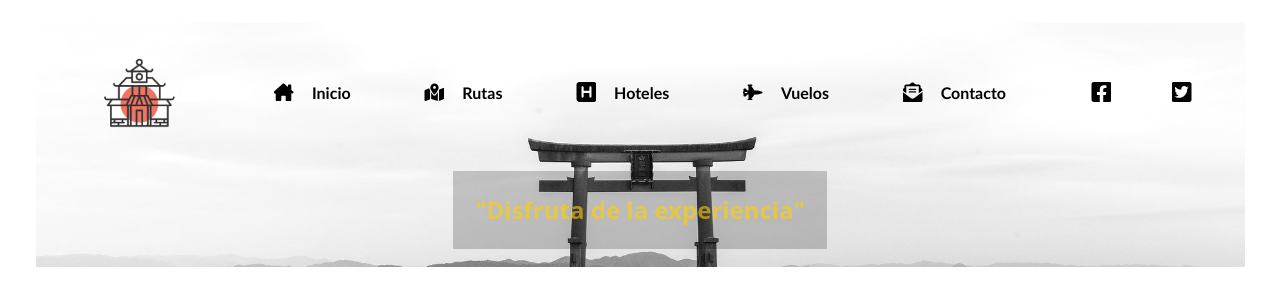
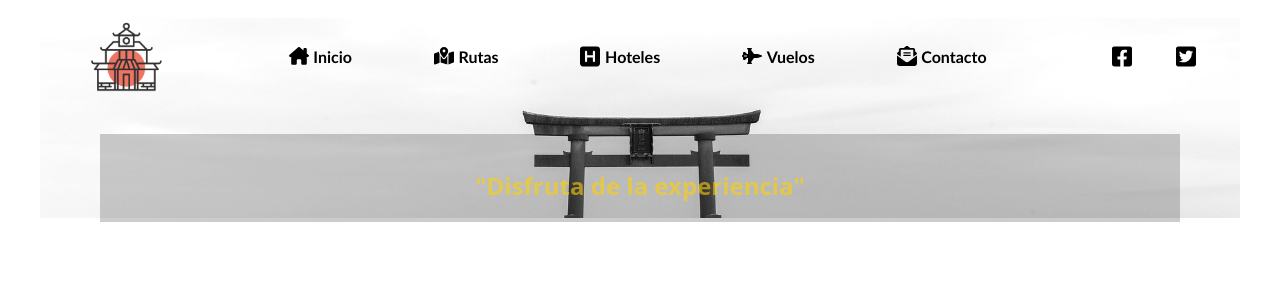
Before and after one commit to Nacho1886/sprint1, a plain HTML site: page nivel2/index.html in a window 1280 px wide. Drawn offline with Linux system fonts and the light colour scheme.

Commit message:
header finalizado

```diff
--- a/nivel2/index.html
+++ b/nivel2/index.html
@@ -9,8 +9,8 @@
     </head>
     <body>
         <header class="containers header">
-            <div class=" rowStyle">
-                <div class=" paragraph shortStyle1">
+            <div class=" rowStyle fullMenu">
+                <div class=" paragraph shortStyle1 menuResponsive">
                     <img class="logo hoverStyle" src="images\logo.png" alt="logo">
                 </div>
                 <div class=" paragraph menuResponsive longStyle1">
--- a/nivel2/style.css
+++ b/nivel2/style.css
@@ -1,8 +1,8 @@
 * {
     flex-direction: column;
     flex-wrap: nowrap;
-    padding: 4.5px;
-    margin: 4.5px;
+/*     padding: 4.5px;
+    margin: 4.5px; */
     align-items: center;
 }
 
@@ -19,6 +19,7 @@ body {
 }
 
 .header {
+    height: 16.5vh;
     display: flex;
     font-family: 'Trebuchet MS', 'Lucida Sans Unicode', 'Lucida Grande', 'Lucida Sans', Arial, sans-serif;
     font-size: 100%;
@@ -26,6 +27,7 @@ body {
     background-size: cover;
     background-repeat: no-repeat;
     background-position: center;
+    margin: 10px;
 }
 
 .shortStyle1 {
@@ -45,8 +47,18 @@ body {
     justify-content: space-around;
 }
 
+.menuResponsive {
+    width: 100%;
+    height: 50%;
+    display: flex;
+    align-items: center;
+    justify-content: space-evenly;
+    margin: 10px;
+}
+
 h4 {
     display: none;
+    margin: 4.6px;
 }
 
 .logo {
@@ -73,14 +85,15 @@ h4 {
 
 .containerText {
     background-color: rgba(0, 0, 0, 0.2);
-    width: auto;
+    width: 90%;
     display: none;
 }
 
 .text {
     font-family: system-ui, -apple-system, BlinkMacSystemFont, 'Segoe UI', Roboto, Oxygen, Ubuntu, Cantarell, 'Open Sans', 'Helvetica Neue', sans-serif;
     color: rgba(253, 208, 6, 0.6);
-    font-size: 50%;
+    text-align: center;
+    font-size: 70%;
 }
 
 svg {
@@ -107,6 +120,11 @@ svg {
         flex-basis: 100%;
     }
 
+    .menuResponsive {
+        margin: 0;/*
+        margin-top: -20px; */
+    }
+
     .shortStyle1 {flex: 1 1;}
     .longStyle1 {flex: 5 1;}
 
@@ -120,6 +138,16 @@ svg {
 }
 
 @media (min-width: 768px) {
+    .header {
+        height: 25vh;
+        background-size: 105%;
+    }
+
+    .containerText {
+        margin-top: 40px;
+        padding-top: 15px;
+    }
+
     .longStyle3 {flex: 2 1;}
     .shortStyle3 {flex: 1 1;}
 
```
